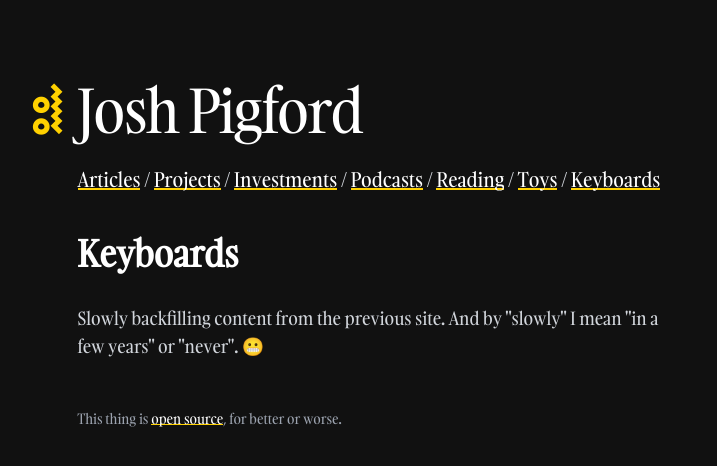
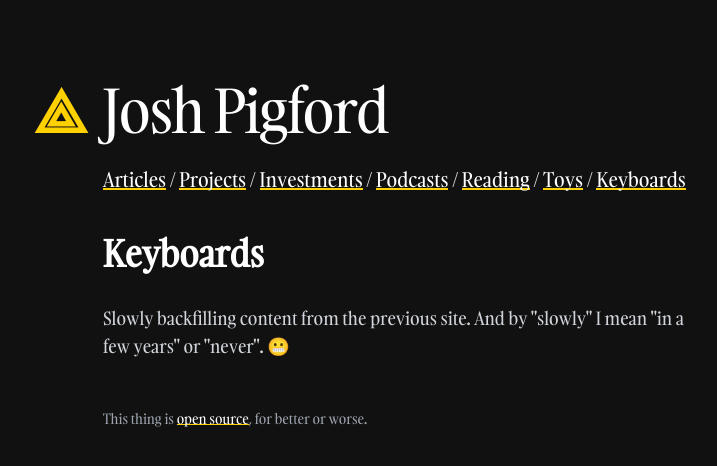
Before and after one commit to Shpigford/joshpigford, a Next.js app: page /keyboards in a window 1280 px wide. Shown: the top 466 px of the page, without its empty margins (1-718 px from the left). Built offline with nearby package versions, Linux system fonts and the light colour scheme.

Commit message:
Make symbols stay the same on client navigation

```diff
--- /dev/null
+++ b/app/RandomSymbol.tsx
@@ -0,0 +1,20 @@
+"use client";
+
+import { useEffect, useState } from "react";
+
+const symbols = ["⦂⦂", "⦿", "⊛", "⊚", "⊙", "⦚", "⟁", "⦂⦚"];
+
+function getRandomSymbol() {
+  const randomIndex = Math.floor(Math.random() * symbols.length);
+  return symbols[randomIndex];
+}
+
+export function RandomSymbol() {
+  const [symbol, setSymbol] = useState(" ");
+
+  useEffect(() => {
+    setSymbol(getRandomSymbol());
+  }, []);
+
+  return <>{symbol}</>;
+}
--- a/app/layout.tsx
+++ b/app/layout.tsx
@@ -1,14 +1,7 @@
 import type { Metadata } from "next";
 import Link from 'next/link'
 import "./globals.css";
-
-//const symbols = ['⦂⦂', '⦿', '⊛', '⊚', '⊙', '⦚', '⟁', '⦂⦚'];
-const symbols = ['⦂⦚'];
-
-function getRandomSymbol() {
-  const randomIndex = Math.floor(Math.random() * symbols.length);
-  return symbols[randomIndex];
-}
+import { RandomSymbol } from "@/app/RandomSymbol";
 
 export const metadata: Metadata = {
   title: {
@@ -27,8 +20,8 @@ export default function RootLayout({
       <body className="dark:bg-black dark:text-white p-8 md:py-20">
         <div className="md:flex items-start gap-4">
           <Link href="/"
-            className="text-gold-500 text-6xl font-semibold hover:text-gold-400">
-            {getRandomSymbol()}
+            className="text-gold-500 text-6xl font-semibold hover:text-gold-400 w-14 text-right">
+            <RandomSymbol />
           </Link>
           <div>
             <header className="prose dark:prose-invert font-serif mb-10">
```
